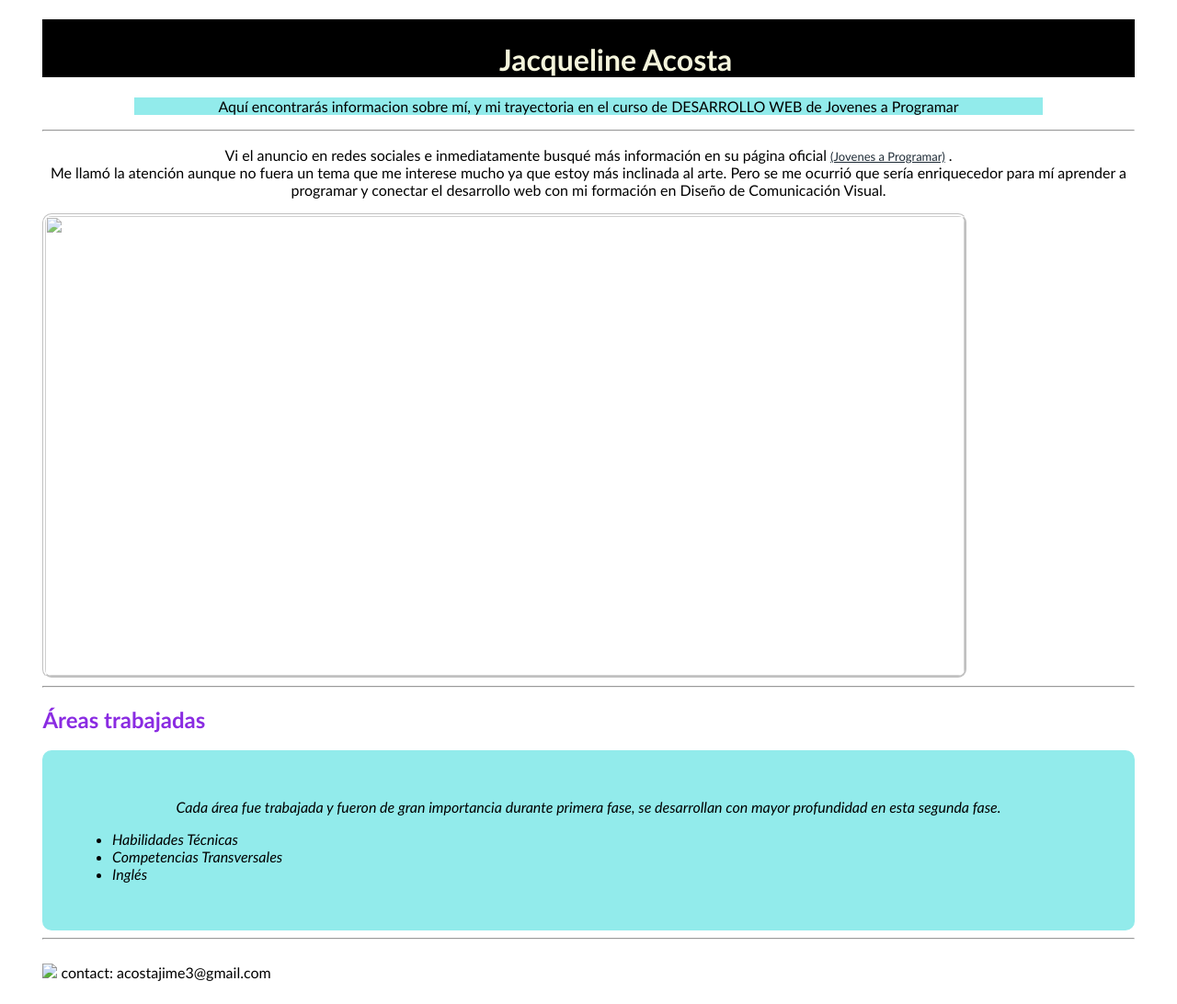
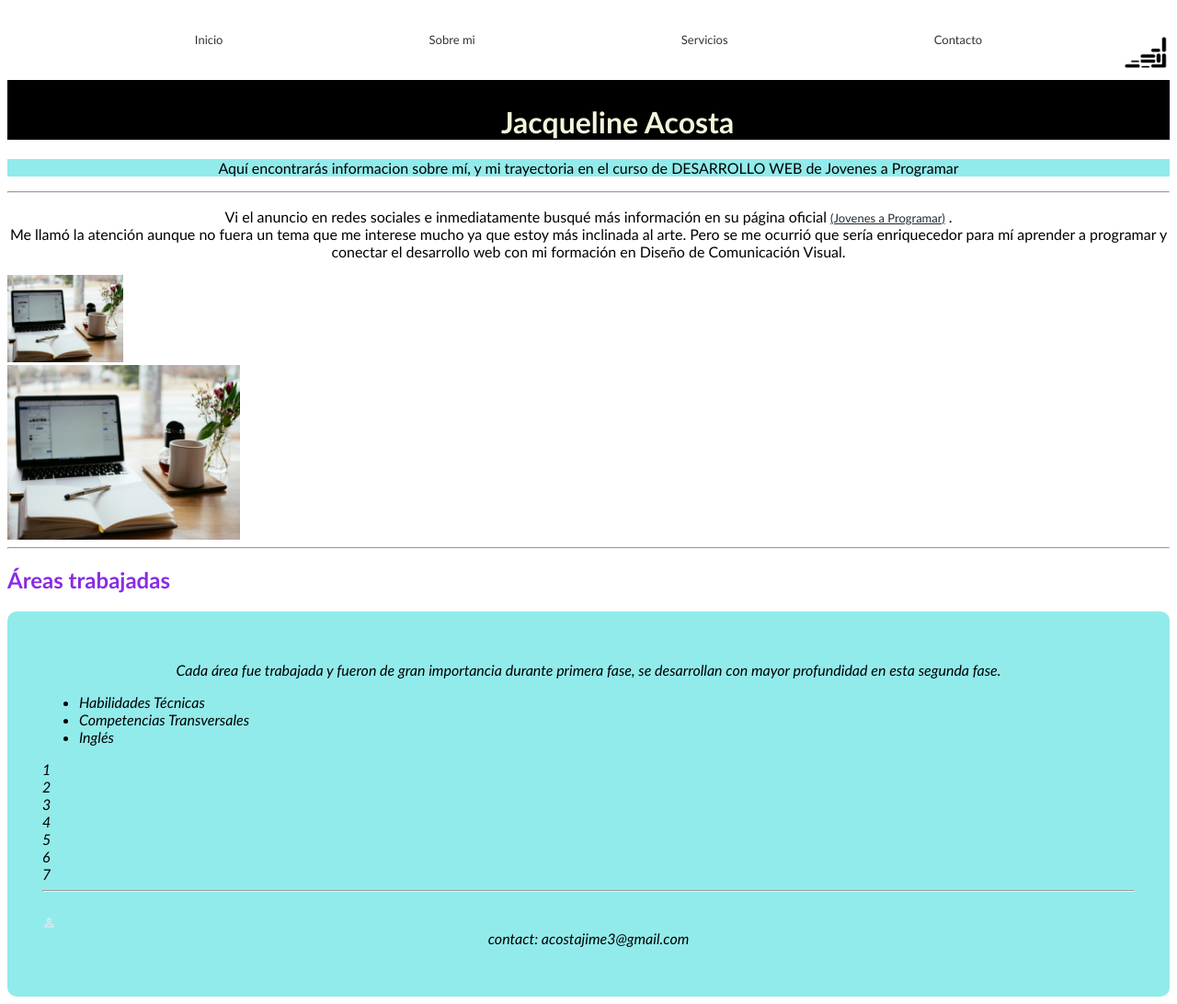
Before and after one commit to jacquelineacosta/mi_paginaweb_jap, a plain HTML site: page index.html in a window 1280 px wide. Shown: the whole page at 92% size. Drawn offline with Linux system fonts and the light colour scheme.

Commit message:
uno
nav bar agragado

```diff
--- /dev/null
+++ b/css/style.css
@@ -0,0 +1,113 @@
+body {
+    background-color: white;
+
+}
+
+a {
+    font-size: small;
+    color:rgb(29, 42, 53)
+}
+
+*{
+    font-family:'Gill Sans', 'Gill Sans MT', Calibri, 'Trebuchet MS', sans-serif;
+}
+
+h1#titulo {
+ text-align: center;
+ background-color: black;
+ color: beige;
+}
+
+#mi_nombre p {
+    background-color: rgb(146, 235, 235);
+    text-size-adjust: 16;
+    text-align: center;
+}
+
+#titulo {
+    text-align: center ;
+    color: black;
+    padding-top: 2%;
+    padding-left: 5%;
+}
+
+.titulo2 {
+    text-align: left;
+    text-decoration: solid; color:blueviolet
+}
+
+#img1{
+    position: relative;
+    height: 10%;
+    width: 10%;
+
+
+}
+
+#img2 {
+    display: flex;
+    position: relative;
+    height: 20%;
+    width: 20%;
+}
+
+img.icon {
+    display: flex;
+    width: 15px;
+    padding-top: 10px;
+}
+
+div p {
+    text-align: center;
+}
+
+div#areas {
+   border-radius: 10px;
+   background-color:rgb(146, 235, 235);
+   font-style: oblique;
+   padding: 3%;
+}
+
+div#areas ul {
+    text-align: left;
+}
+
+#footerimg {
+width: 200px;
+}
+
+header {
+    margin: 20px;
+    text-align: center;
+    padding: 5px;
+}
+nav {
+    margin: 0;
+    padding: 0;
+    list-style: none;
+}
+
+nav a {
+    text-decoration: none;
+    color: #333;
+    padding: 10px 100px; /* Espacio interno alrededor del texto del enlace */
+    display: inline-block; /* Asegura que el padding tenga efecto */
+    margin: 0 10px; /* Espacio entre los enlaces */
+}
+
+nav a:hover {
+    background-color: #ddd; /* Cambia el fondo al pasar el ratón sobre el enlace */
+}
+
+#nav_img {
+    display: inline;
+    position: absolute;
+    right: 10px;
+    height: 50px;
+    width: 50px;
+}
+
+
+@media(max-width:320) {
+
+}
--- a/index.html
+++ b/index.html
@@ -4,13 +4,22 @@
     <meta charset="UTF-8">
     <meta name="viewport" content="width=device-width, initial-scale=1.0">
     <title>mi portfolio web</title>
-    <link href="style.css" rel="stylesheet" type="text/css">
-    <script> src="mi_paginaweb_jap/java.js" </script>
-
+    <link href="css/style.css" rel="stylesheet" type="text/css">
+    <script src='js/java.js'>  </script>
 </head>
 <body>
-     <h1 id="titulo">Jacqueline Acosta</h1>
+    <header>
+        <nav>
+            <a href="#home">Inicio</a>
+            <a href="#sobreMi">Sobre mi</a>
+            <a href="#services">Servicios</a>
+            <a href="#contact">Contacto</a>
+            <img id="nav_img" src="pictures/img_footer.png">
+        </nav>
+     </header>
+
      <div id="mi_nombre">
+       <h1 id="titulo">Jacqueline Acosta</h1>
        <p>Aquí encontrarás informacion sobre mí, y mi trayectoria en el curso de DESARROLLO WEB de Jovenes a Programar</p>
      </div>
 
@@ -24,8 +33,10 @@
          Pero se me ocurrió que sería enriquecedor para mí aprender a programar y conectar el desarrollo web con mi formación en Diseño de Comunicación Visual.</p>
      </div>
 
-     <img id="img1" src="c:\Users\acost\OneDrive\Escritorio\fotocompuref.jpg">
-
+     <section>
+        <div class = "img1"><img id= "img1" src="pictures/img1.jpg"></div>
+        <div class = "img1"><img id= "img2" src="pictures/img1.jpg"></div>
+     </section>
      <hr>
 
     <h2 class="titulo2">Áreas trabajadas</h2>
@@ -37,12 +48,21 @@
         <li>Competencias Transversales</li>
         <li>Inglés</li>
         </ul>
-    </div>
 
+    <section>
+    <div class="container">
+         <div class="item-1">1</div>
+         <div class="item-2" >2</div>
+         <div class="item-3" >3</div>
+         <div class="item-4" >4</div>
+         <div class="item-5" >5</div>
+         <div class="item-6" >6</div>
+         <div class="item-7" >7</div>
+     </div></section>
     <hr>
 
     <footer>
-        <p><span><img class="icon" src="c:\Users\acost\OneDrive\Escritorio\email_icon.png"></span>  contact: acostajime3@gmail.com </p>
+        <p><span><img class="icon" src="pictures/icon_user.png"></span>  contact: acostajime3@gmail.com </p>
     </footer>
 </body>
 </html>
--- a/java.js
+++ /dev/null
@@ -1,3 +0,0 @@
-function mostrarMensaje() {
-    alert( 'Hola, bienvenido a mi página web!');
-  }
--- /dev/null
+++ b/js/java.js
@@ -0,0 +1,5 @@
+function mostrarMensaje() {
+  alert(`¡Bienvenid@ a mi sitio Web!`);
+}
+
+console.log(mostrarMensaje());
--- a/style.css
+++ /dev/null
@@ -1,67 +0,0 @@
-body {
-    margin-top: 0%;
-    padding-left: 3%;
-    padding-right: 3%;
-}
-
-a {
-    font-size: small;
-    color:rgb(29, 42, 53)
-}
-
-*{
-    font-family:'Gill Sans', 'Gill Sans MT', Calibri, 'Trebuchet MS', sans-serif;
-}
-
-h1#titulo {
- text-align: center;
- background-color: black;
- color: beige;
-}
-
-#mi_nombre p {
-    margin-left: 100px; margin-right: 100px;
-    background-color: rgb(146, 235, 235);
-    text-size-adjust: 16;
-    text-align: center;
-}
-
-#titulo {
-    text-align: center ;
-    color: black;
-    padding-top: 2%;
-    padding-left: 5%;
-}
-
-.titulo2 {
-    text-align: left;
-    text-decoration: solid; color:blueviolet
-}
-
-#img1{
- width: 1000px;
- height: 500px;
- border-style: groove; border-color:white; border-radius: 10px;
-
- opacity: 75% ;
-}
-
-img.icon {
-    width: 15px;
-    padding-top: 10px;
-}
-
-div p {
-    text-align: center;
-}
-
-div#areas {
-   border-radius: 10px;
-   background-color:rgb(146, 235, 235);
-   font-style: oblique;
-   padding: 3%;
-}
-
-div#areas ul {
-    text-align: left;
-}
```
Also changed, not shown: pictures/icon_user.png (added), pictures/img1.jpg (added), pictures/img_footer.png (added).
